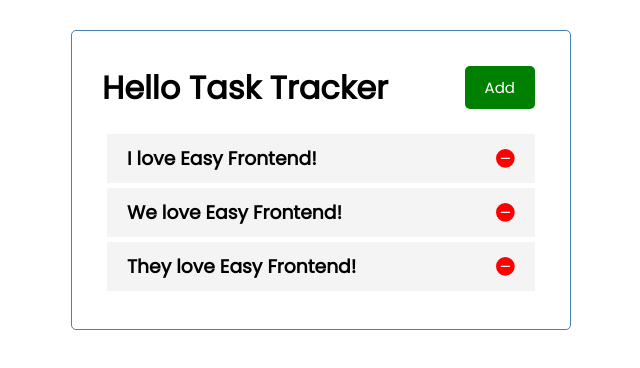
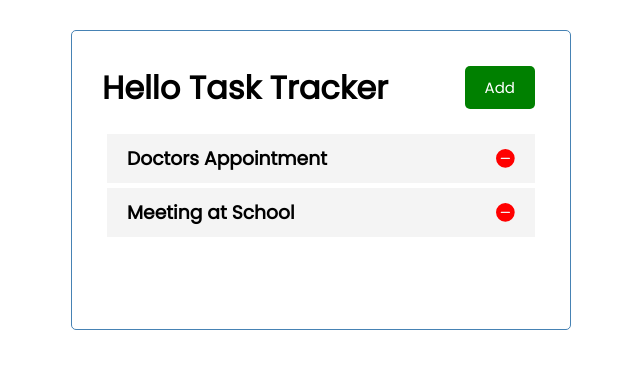
Before and after one commit to ndhoang123/React-Practical, a React (Create React App) app: page / in a window 1280 px wide. Shown: the top 368 px of the page, without its empty margins (319-959 px from the left). Built offline with nearby package versions, Linux system fonts and the light colour scheme; no server answers; data requests are answered from the project's data file.

Commit message:
[Hands-on react] Fetch data from json-server

```diff
--- /dev/null
+++ b/db.json
@@ -0,0 +1,16 @@
+{
+  "tasks": [
+    {
+      "id": 1,
+      "text": "Doctors Appointment",
+      "day": "Feb 5th at 2:30pm",
+      "reminder": true
+    },
+    {
+      "id": 2,
+      "text": "Meeting at School",
+      "day": "Feb 6th at 1:30pm",
+      "reminder": true
+    }
+  ]
+}
--- a/src/App.js
+++ b/src/App.js
@@ -8,17 +8,19 @@ import Header from "./components/Header";
 import Tasks from "./components/Tasks";
 
 function App() {
-  const [todoList, setTodoList] = useState(
-    [{ id: 1, title: 'I love Easy Frontend! ' },
-    { id: 2, title: 'We love Easy Frontend! ' },
-    { id: 3, title: 'They love Easy Frontend! ' }]
-  )
+  const [todoList, setTodoList] = useState([]);
 
   const [postList, setPostList] = useState([]);
 
+  const [showAddTask, setShowAddtask] = useState(false);
+
   function handleTodolist(todo){
-    const newArray = [...todoList];
-    setTodoList(newArray.filter(item => item.id !== todo.id))
+    setTodoList(todoList.filter(item => item.id !== todo))
+  }
+
+  function handleShowTask(){
+    console.log("Show button");
+    setShowAddtask(!showAddTask);
   }
 
   function handleAddNewItem(todo){
@@ -33,26 +35,26 @@ function App() {
   }
 
   useEffect(() => {
-    async function FetchPostList(){
-      const requestUrl = 'http://js-post-api.herokuapp.com/api/posts?_limit=1&_page=1';
-      try{
-        await axios.get(requestUrl)
-        .then(res => {
-          setPostList({data: res.data})
-        });
-      }
-      catch(error){
-        console.log('Error when fetching API data:', error.message);
-      }
+    const getData = async () => {
+      const newData = await fetchTaskList();
+      setTodoList(newData);
     }
 
-    FetchPostList();
+    getData();
   }, [])
+
+  // Fetch data
+  const fetchTaskList = async () =>{
+    const res = await axios.get("http://localhost:5000/tasks");
+    return res.data;
+  }
 
   return (
     <div className="container">
-      <Header/>
-      <Tasks tasks={todoList}/>
+      <Header onShowTaskClick={handleShowTask} AddTask={showAddTask}/>
+      {showAddTask && <TodoForm/>}
+      {todoList.length > 0 ?
+      <Tasks tasks={todoList} handleDelete={handleTodolist}/> : 'No tasks to show'}
     </div>
   );
 }
--- a/src/components/Task/index.jsx
+++ b/src/components/Task/index.jsx
@@ -8,10 +8,11 @@ Task.propTypes = {
 };
 
 function Task({task, onDelete}) {
+    console.log(task);
     return (
         <div className='task'>
             <h3>
-                {task.title}{' '}
+                {task.text}{' '}
                 <BsDashCircleFill
                     style={{color: 'red', cursor: 'pointer'}}
                     onClick={() => onDelete(task.id)}
--- a/src/components/Tasks/index.jsx
+++ b/src/components/Tasks/index.jsx
@@ -9,9 +9,11 @@ Tasks.propTypes = {
 
 function Tasks(props) {
     const {tasks, handleDelete} = props;
+
+    console.log(tasks);
     return (
         <div>
-            {tasks.map((task) => (
+            {tasks.map((task, index) => (
                 <Task key={task.id} task={task} onDelete={handleDelete}/>
             ))}
         </div>
```
